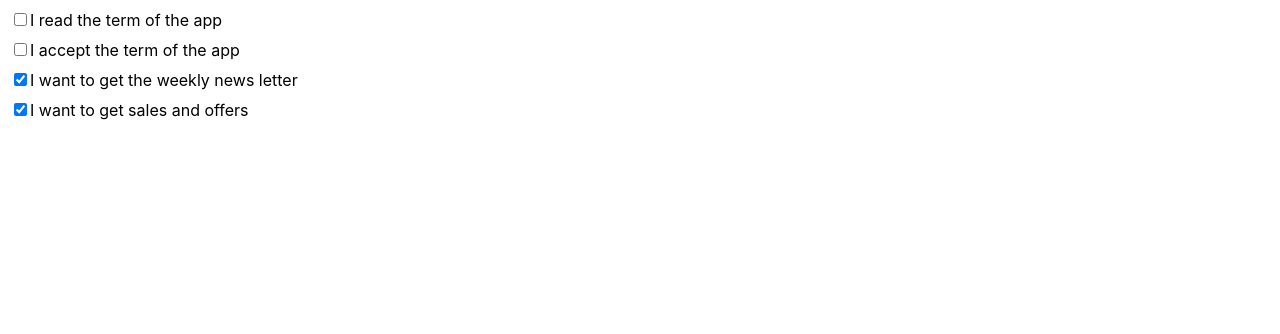
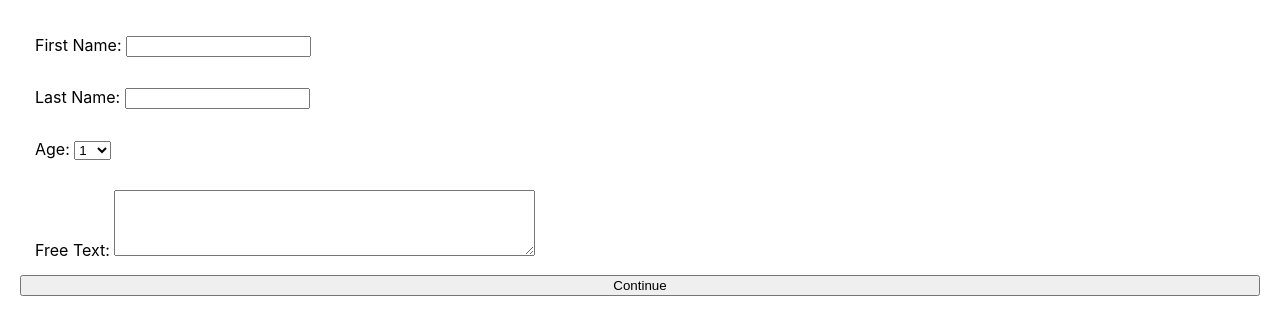
Before and after one commit to AronovSergey/Appleseeds-React, a React (Create React App) app: page / in a window 1280 px wide. Shown: the top 334 px of the page. Built offline with nearby package versions, Linux system fonts and the light colour scheme.

Commit message:
11.3  Submission

```diff
--- a/src/App.js
+++ b/src/App.js
@@ -14,13 +14,14 @@
 //import ChangingBox from "./components/08.3-Changing-box/ChangingBox";
 //import Spinner from "./components/09.1-Spinner/Spinner";
 //import WhatIsTheColor from "./components/11.1-Child_to_father_colors/WhatIsTheColor";
-import CheckboxContainer from "./components/11.2-Checkbox/CheckboxContainer";
+//import CheckboxContainer from "./components/11.2-Checkbox/CheckboxContainer";
+import Formreiew from "./components/11.3-Formreview.js/Formreiew";
 
 
 function App() {
   return (
     <div>
-      <CheckboxContainer />
+      <Formreiew />
     </div>
   );
 }
--- /dev/null
+++ b/src/components/11.3-Formreview.js/Formreiew.js
@@ -0,0 +1,96 @@
+import React, { Component } from 'react';
+import './style.css'
+import Input from './Input';
+import Select from './Select';
+import TextArea from './TextArea';
+
+
+class Formreiew extends Component {
+    state = {
+        stage: 1,
+        firstName: '',
+        lastName: '',
+        age: '1',
+        freeText: '',
+    }
+
+    onInputChange(event) {
+        this.setState({ [event.target.name] : event.target.value });
+    }
+
+    submitForm(event) {
+        event.preventDefault();
+
+        this.setState({ stage: 2 });
+    }
+
+    getRender() {
+        if(this.state.stage === 1) {
+            return (
+                <form className="form" onSubmit={(event) => this.submitForm(event)}>
+                    <Input
+                        label="First Name: "
+                        name="firstName"
+                        value={this.state.firstName}
+                        onChange={(event) => this.onInputChange(event)}
+                    />
+                    <Input
+                        label="Last Name: "
+                        name="lastName"
+                        value={this.state.lastName}
+                        onChange={(event) => this.onInputChange(event)}
+                    />
+                    <Select
+                        label="Age: "
+                        name="age"
+                        onChange={(event) => this.onInputChange(event)}
+                    />
+                    <TextArea
+                        label="Free Text: "
+                        name="freeText"
+                        onChange={(event) => this.onInputChange(event)}
+                    />
+                    <input type={'submit'} value={'Continue'}/>
+                </form>
+            )
+        }
+        else if(this.state.stage === 2){
+            return (
+                <div>
+                    {this.state.firstName}
+                    <br />
+                    {this.state.lastName}
+                    <br />
+                    {this.state.age}
+                    <br />
+                    {this.state.freeText}
+                    <br />
+                    <button
+                        onClick={() => this.setState({ stage: 1 })}
+                    >
+                        Back
+                    </button>
+                    <button
+                        onClick={() => this.setState({ stage: 3 })}
+                    >
+                        Send Survey
+                    </button>
+                </div>
+            )
+        }
+        else {
+            return (
+                <div>The form has been successfully submitted</div>
+            )
+        }
+    }
+
+
+    render() {
+        return (
+            this.getRender()
+        );
+    }
+}
+
+export default Formreiew;
--- /dev/null
+++ b/src/components/11.3-Formreview.js/Input.js
@@ -0,0 +1,22 @@
+import React, { Component } from 'react';
+
+class Input extends Component {
+    render() {
+        return (
+            <label
+                className="input"
+            >
+                {this.props.label}
+                <input
+                    type="text"
+                    value={this.props.value}
+                    name={this.props.name}
+                    onChange={this.props.onChange}
+                >
+                </input>
+            </label>
+        );
+    }
+}
+
+export default Input;
--- /dev/null
+++ b/src/components/11.3-Formreview.js/Select.js
@@ -0,0 +1,41 @@
+import React, { Component } from 'react';
+
+
+
+
+class Select extends Component {
+    render() {
+        return (
+            <label
+
+                className="input"
+            >
+                {this.props.label}
+                <select
+                    name={this.props.name}
+                    onChange={this.props.onChange}
+                >
+                    <option value="1" defaultValue>1</option>
+                    <option value="2">2</option>
+                    <option value="2">2</option>
+                    <option value="3">3</option>
+                    <option value="4">4</option>
+                    <option value="5">5</option>
+                    <option value="6">6</option>
+                    <option value="7">7</option>
+                    <option value="8">8</option>
+                    <option value="9">9</option>
+                    <option value="10">10</option>
+                    <option value="11">11</option>
+                    <option value="12">12</option>
+                    <option value="12">12</option>
+                    <option value="13">13</option>
+                    <option value="14">14</option>
+                    <option value="15">15</option>
+                </select>
+            </label>
+        );
+    }
+}
+
+export default Select;
--- /dev/null
+++ b/src/components/11.3-Formreview.js/TextArea.js
@@ -0,0 +1,23 @@
+import React, { Component } from 'react';
+
+class TextArea extends Component {
+    render() {
+        return (
+            <label
+                className="input"
+            >
+                {this.props.label}
+                <textarea
+                    name={this.props.name}
+                    rows="4"
+                    cols="50"
+                    onChange={this.props.onChange}
+                >
+                </textarea>
+
+            </label>
+        );
+    }
+}
+
+export default TextArea;
--- /dev/null
+++ b/src/components/11.3-Formreview.js/style.css
@@ -0,0 +1,9 @@
+.form {
+    display: flex;
+    flex-direction: column;
+    margin: 20px;
+}
+
+.input{
+    padding: 15px;
+}
```
